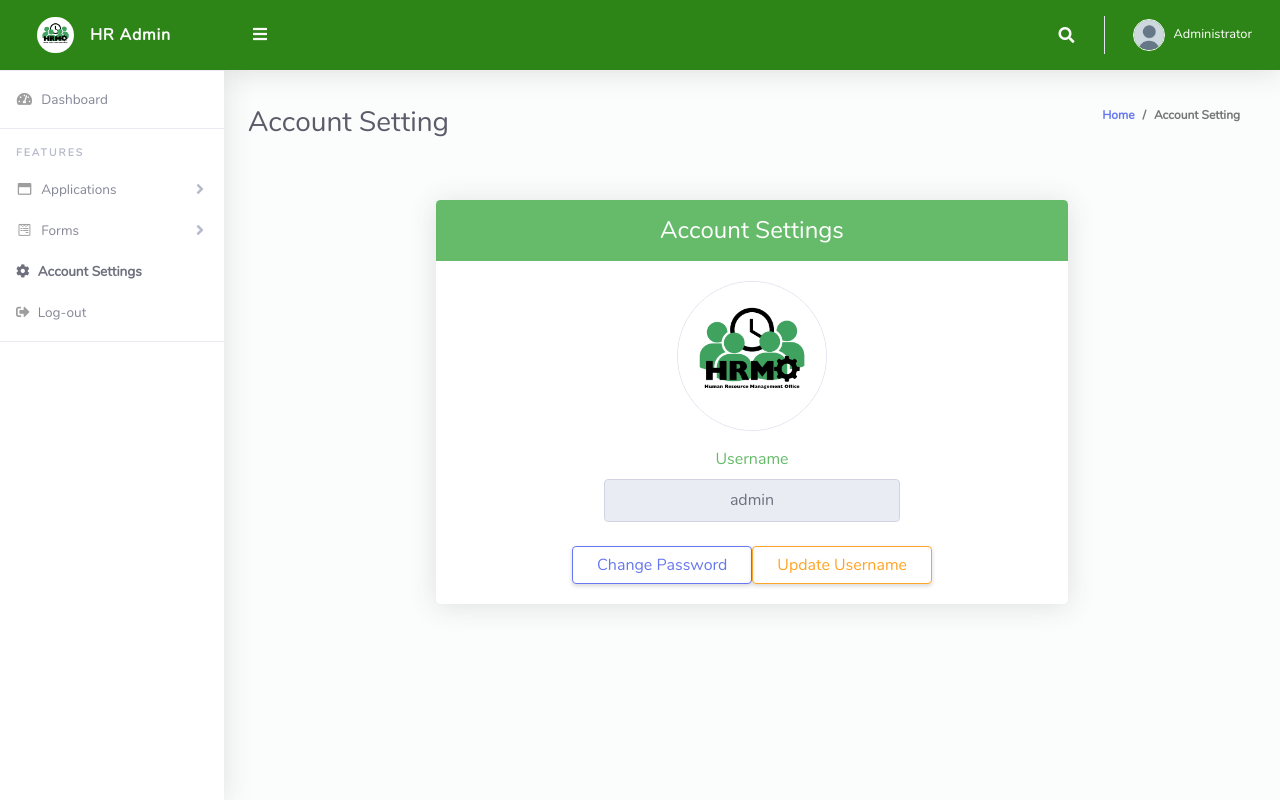
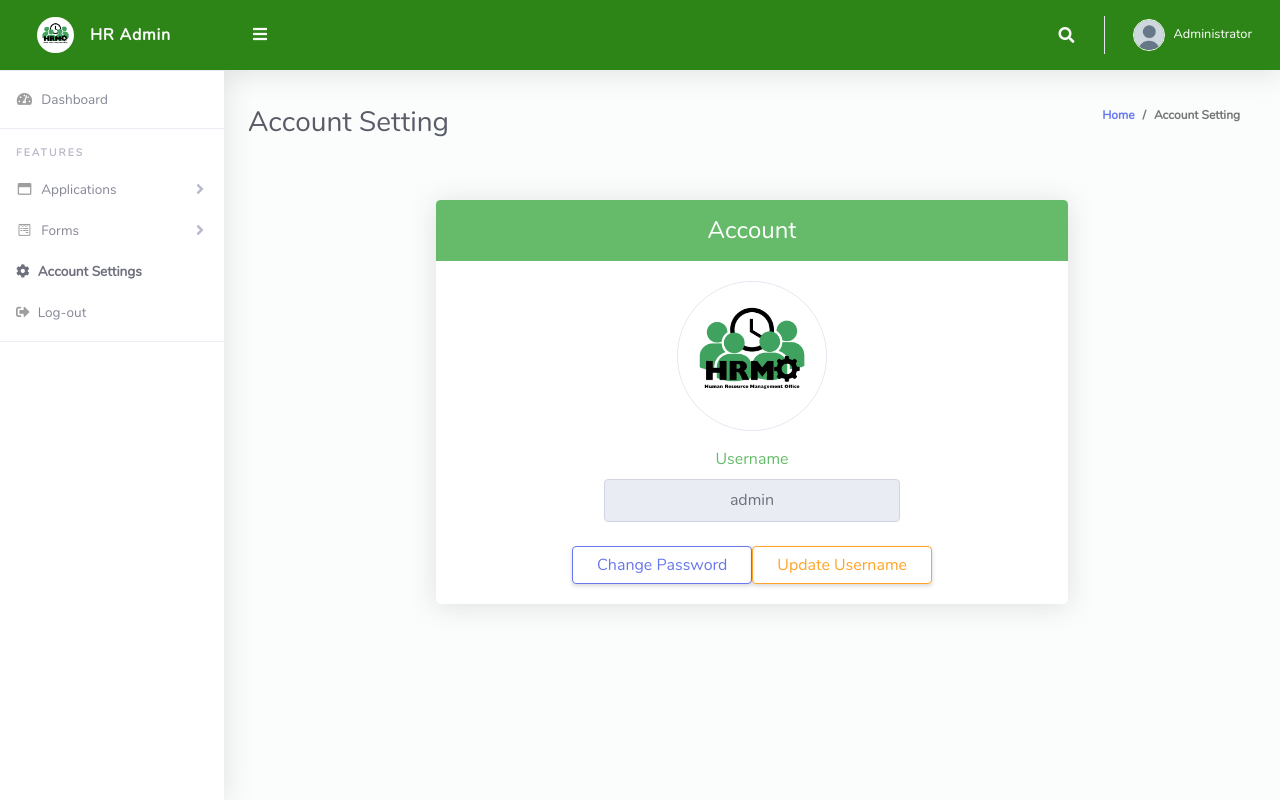
Before and after one commit to DarthCoder-afk/LeaveTrack, a PHP site: page /accountsetting.php in a window 1280 px wide. Run offline with PHP 8.4, Linux system fonts and the light colour scheme; a user stored in the database is signed in; some libraries are stand-ins or nearby versions.

Commit message:
add text

```diff
--- a/accountsetting.php
+++ b/accountsetting.php
@@ -134,7 +134,7 @@ include 'auth.php'; // Ensure authentication
                 <div class="col-md-8">
                     <div class="card shadow-lg border-0 rounded-lg">
                         <div class="card-header bg-success text-white text-center py-3">
-                            <h4 class="mb-0">Account Settings</h4>
+                            <h4 class="mb-0">Account</h4>
                         </div>
                         <div class="card-body text-center">
                             <img src="img/HR.png" class="rounded-circle mb-3 border border-3" alt="User Profile" style="width: 150px; height: 150px;">
```
